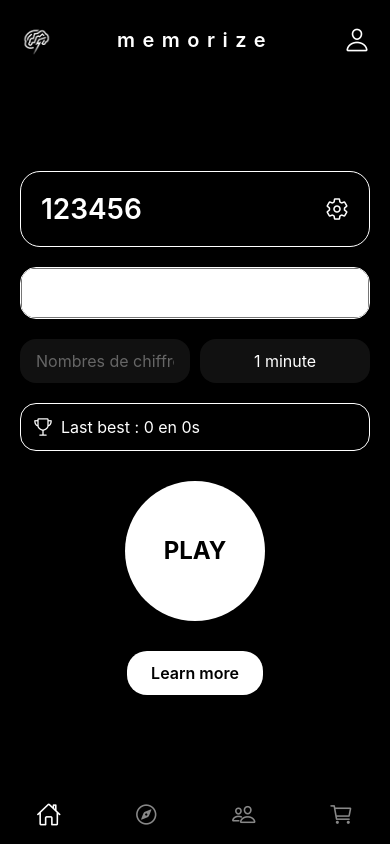
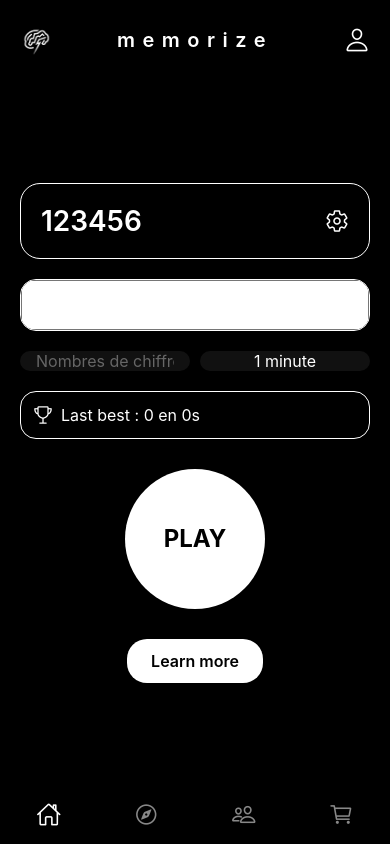
Before and after one commit to guillaumekrvr2/mvp-memo, a React Native app: screen /Numbers in a window 390 px wide. Built offline with nearby package versions, Linux system fonts and the light colour scheme.

Commit message:
numbers nearly clean

```diff
--- a/screens/NumbersScreen.jsx
+++ b/screens/NumbersScreen.jsx
@@ -85,12 +85,16 @@ export default function NumbersScreen() {
             />
           </View>
 
-          {/* Time Selector / Static */}
+          {/* Time Selector / Static for Memory League and IAM, Input for Custom */}
           {mode === 'memory-league' ? (
             <View style={styles.staticTimeBox}>
               <Text style={styles.staticTime}>1 minute</Text>
             </View>
-          ) : mode === 'custom' ? (
+          ) : mode === 'iam' ? (
+            <View style={styles.staticTimeBox}>
+              <Text style={styles.staticTime}>5 minutes</Text>
+            </View>
+          ) : (
             <View style={styles.inputBox}>
               <TextInput
                 style={styles.input}
@@ -101,28 +105,18 @@ export default function NumbersScreen() {
                 onChangeText={text => setTemps(parseInt(text, 10) || 0)}
               />
             </View>
-          ) : (
-            <View style={styles.pickerBox}>
-              <Picker
-                selectedValue={temps}
-                onValueChange={setTemps}
-                style={styles.pickerSmall}
-                dropdownIconColor="#fff"
-              >
-                <Picker.Item label="5 minutes" value={300} />
-                <Picker.Item label="15 minutes" value={900} />
-              </Picker>
-            </View>
           )}
         </View>
 
-        {/* Record Box */}
+        {/* Record Box - hidden in custom mode */}
+        {mode !== 'custom' && (
           <View style={styles.recordBox}>
             <Ionicons name="trophy-outline" size={20} color="#fff" />
             <Text style={styles.recordText}>
               Last best : {lastScore} en {lastTime}s
             </Text>
           </View>
+        )}
 
         {/* Play Button */}
         <TouchableOpacity
@@ -152,12 +146,10 @@ const styles = StyleSheet.create({
   dropdown: { borderWidth: 1, borderColor: '#fff', borderRadius: 16, overflow: 'hidden', marginBottom: 20 },
   picker: { height: 50, color: '#fff' },
   row: { flexDirection: 'row', justifyContent: 'space-between', marginBottom: 20 },
-  inputBox: { flex: 1, backgroundColor: '#111', borderRadius: 16, marginRight: 10 },
-  input: { paddingVertical: 12, paddingHorizontal: 16, color: '#fff', fontSize: 16 },
+  inputBox: { flex: 1, backgroundColor: '#111', borderRadius: 16, marginRight: 10, justifyContent: 'center' },
+  input: { paddingHorizontal: 16, color: '#fff', fontSize: 16, textAlignVertical: 'center' },
   staticTimeBox: { flex: 1, backgroundColor: '#111', borderRadius: 16, justifyContent: 'center', alignItems: 'center' },
   staticTime: { color: '#fff', fontSize: 16 },
-  pickerBox: { flex: 1, borderWidth: 1, borderColor: '#fff', borderRadius: 16, overflow: 'hidden' },
-  pickerSmall: { height: 50, color: '#fff', textAlign: 'center' },
   recordBox: { flexDirection: 'row', alignItems: 'center', borderWidth: 1, borderColor: '#fff', borderRadius: 16, padding: 12, marginBottom: 30 },
   recordText: { color: '#fff', fontSize: 16, marginLeft: 8 },
   playButton: { width: 140, height: 140, borderRadius: 70, backgroundColor: '#fff', justifyContent: 'center', alignItems: 'center', alignSelf: 'center', marginBottom: 30 },
```
Lines whose indentation alone changed are shown as unchanged.
